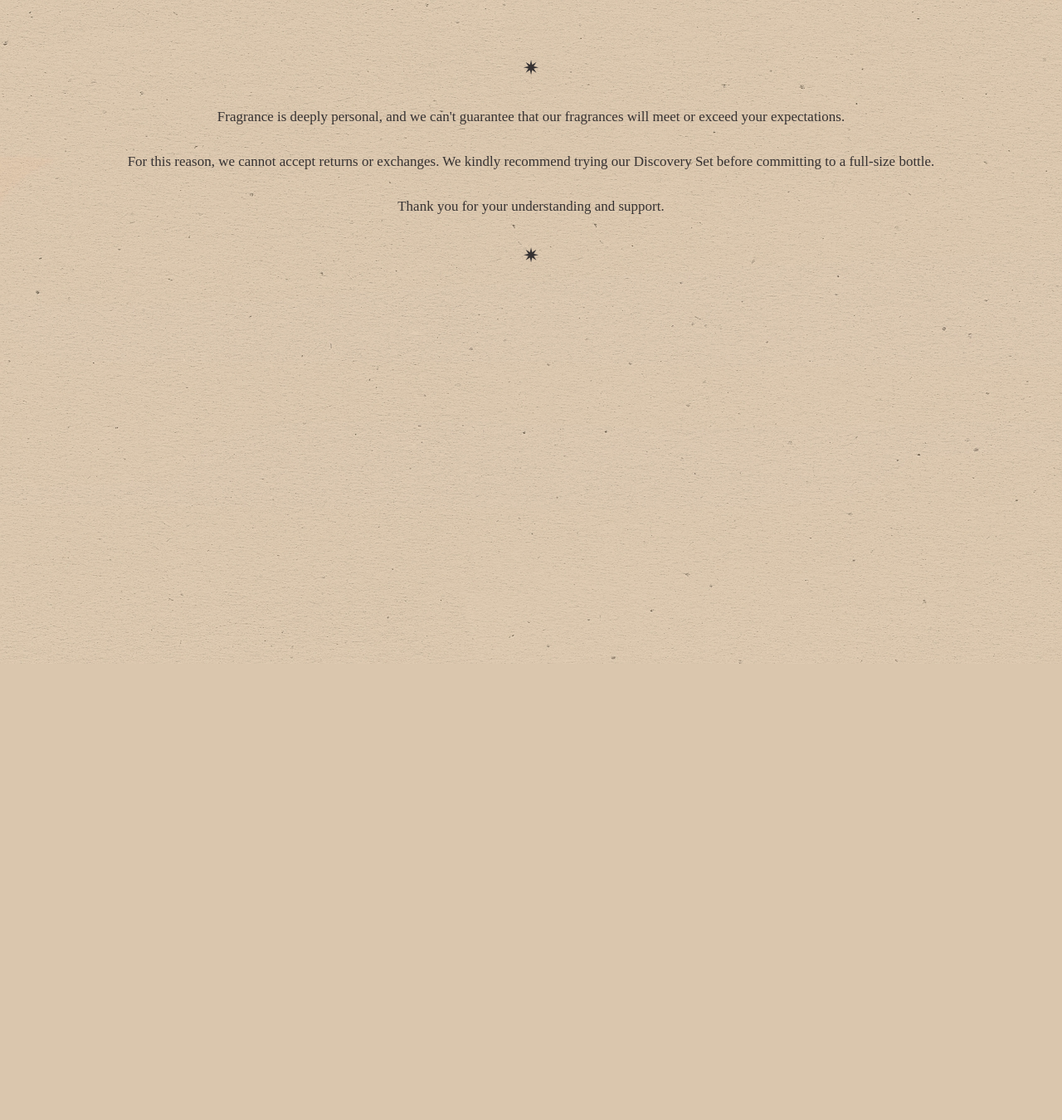
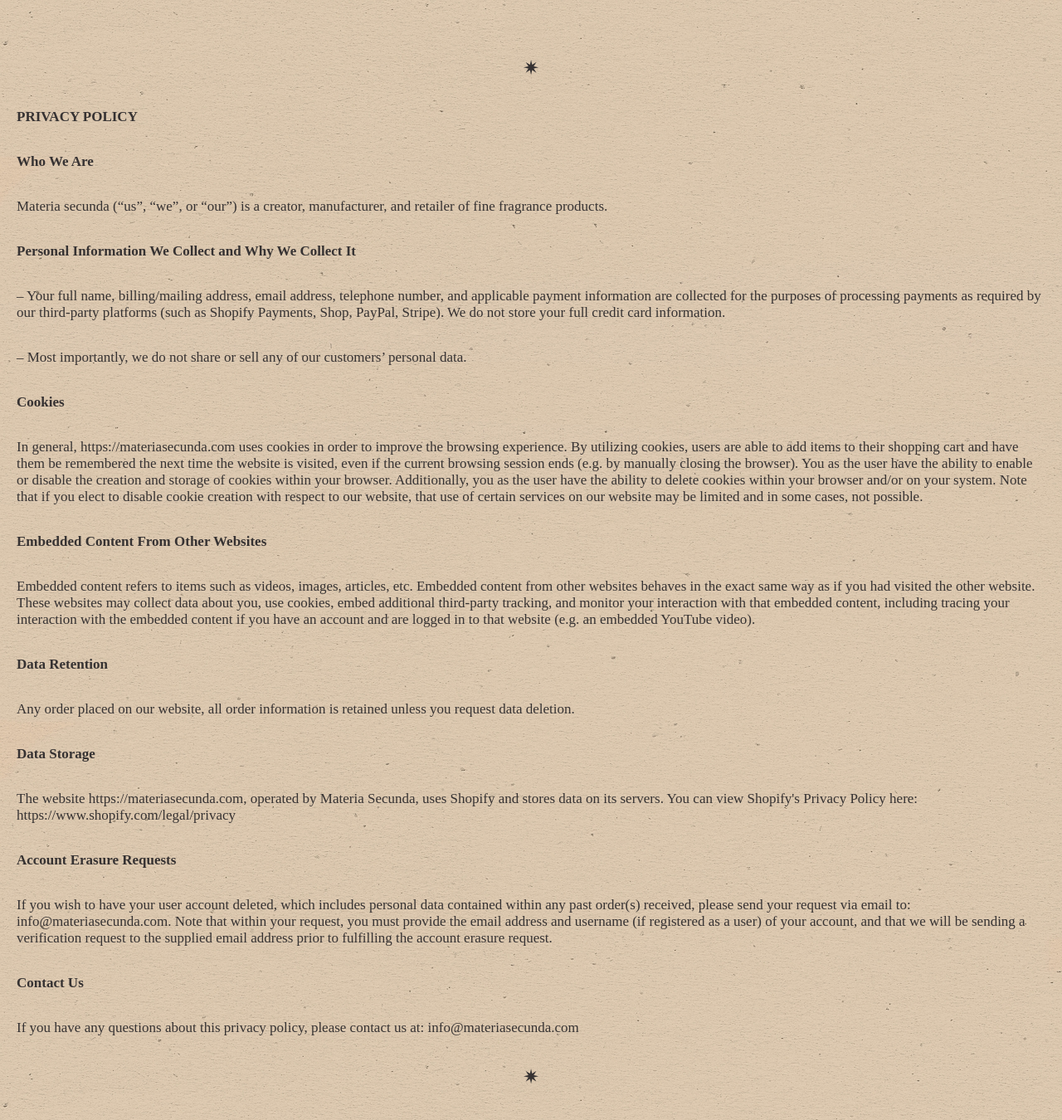
Before and after one commit to materiasecunda/materiasecunda.github.io, a PHP site: page /privacy-policy.html in a window 1280 px wide. Shown: the whole page at 83% size. Before the commit the page ends 800 px from the top, so only its background shows below. Run offline with PHP 8.4, Linux system fonts and the light colour scheme; some web fonts are replaced.

Commit message:
update & add privacy policy/refunds

```diff
--- a/privacy-policy.html
+++ b/privacy-policy.html
@@ -10,13 +10,14 @@
     body {
       margin: 0;
       padding: 50px 20px 20px 20px;
-      text-align: center;
+      text-align: left;
       font-family: serif;
     }
     .doodad {
       margin: 20px 0;
       font-size: 24px;
       line-height: 1;
+      text-align: center;
     }
   </style>
 </head>
@@ -24,11 +25,39 @@
 <body>
 
   <div class="doodad">✷</div>
+  <P><strong>PRIVACY POLICY</P>
+<p>Who We Are </strong></p>
+  <p>Materia secunda (“us”, “we”, or “our”) is a creator, manufacturer, and retailer of fine fragrance products.</p>
 
-  <p>Fragrance is deeply personal, and we can't guarantee that our fragrances will meet or exceed your expectations.</p>
-  <p>For this reason, we cannot accept returns or exchanges.
-    We kindly recommend trying our Discovery Set before committing to a full-size bottle.</p>
-  <p>Thank you for your understanding and support.</p>
+  <p><strong>Personal Information We Collect and Why We Collect It</strong></p>
+
+  <p>– Your full name, billing/mailing address, email address, telephone number, and applicable payment information are collected for the purposes of processing payments as required by our third-party platforms (such as Shopify Payments, Shop, PayPal, Stripe). We do not store your full credit card information.</p>
+
+  <p>– Most importantly, we do not share or sell any of our customers’ personal data.</p>
+
+  <p><strong>Cookies</strong></p>
+
+  <p>In general, https://materiasecunda.com uses cookies in order to improve the browsing experience. By utilizing cookies, users are able to add items to their shopping cart and have them be remembered the next time the website is visited, even if the current browsing session ends (e.g. by manually closing the browser). You as the user have the ability to enable or disable the creation and storage of cookies within your browser. Additionally, you as the user have the ability to delete cookies within your browser and/or on your system. Note that if you elect to disable cookie creation with respect to our website, that use of certain services on our website may be limited and in some cases, not possible.</p>
+
+  <p><strong>Embedded Content From Other Websites</strong></p>
+
+  <p>Embedded content refers to items such as videos, images, articles, etc. Embedded content from other websites behaves in the exact same way as if you had visited the other website. These websites may collect data about you, use cookies, embed additional third-party tracking, and monitor your interaction with that embedded content, including tracing your interaction with the embedded content if you have an account and are logged in to that website (e.g. an embedded YouTube video).</p>
+
+  <p><strong>Data Retention</strong></p>
+
+  <p>Any order placed on our website, all order information is retained unless you request data deletion.</p>
+
+  <p><strong>Data Storage</strong></p>
+
+  <p>The website https://materiasecunda.com, operated by Materia Secunda, uses Shopify and stores data on its servers. You can view Shopify's Privacy Policy here: https://www.shopify.com/legal/privacy</p>
+
+  <p><strong>Account Erasure Requests</strong></p>
+
+  <p>If you wish to have your user account deleted, which includes personal data contained within any past order(s) received, please send your request via email to: info@materiasecunda.com. Note that within your request, you must provide the email address and username (if registered as a user) of your account, and that we will be sending a verification request to the supplied email address prior to fulfilling the account erasure request.</p>
+
+  <p><strong>Contact Us</strong></p>
+
+  <p>If you have any questions about this privacy policy, please contact us at: info@materiasecunda.com</p>
 
   <div class="doodad">✷</div>
 
--- a/refunds-returns.html
+++ b/refunds-returns.html
@@ -26,7 +26,7 @@
   <div class="doodad">✷</div>
 
   <p>Fragrance is deeply personal, and we can't guarantee that our fragrances will meet or exceed your expectations.</p>
-  <p>For this reason, we cannot accept returns or exchanges.
+  <p>For this reason, we are respectfully unable to accept returns or exchanges.
     We kindly recommend trying our Discovery Set before committing to a full-size bottle.</p>
   <p>Thank you for your understanding and support.</p>
 
--- a/styles.css
+++ b/styles.css
@@ -79,6 +79,16 @@ header {
   align-items: center;
 
   margin-bottom:5px;
+}
+
+
+.gem {
+  font-family:steamgems;
+  font-size:30px;
+ position: relative;
+  top: -2px;  /* adjust value as needed */
+  display: inline-block;
+
 }
 
 .notes {
```
Also changed, not shown: index.html (+12 -6 lines).
